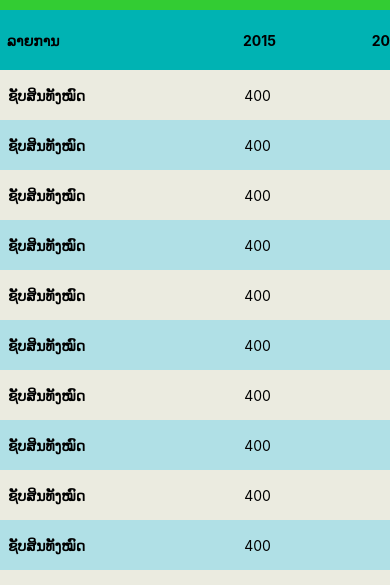
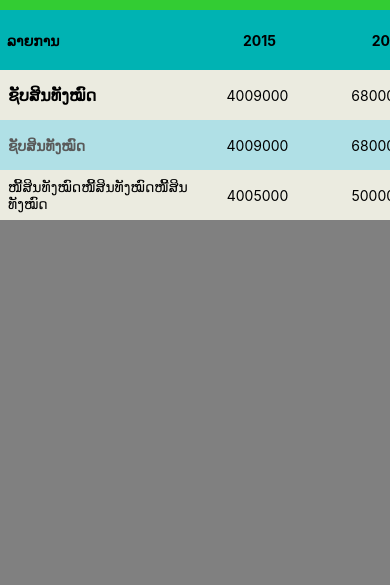
Before and after one commit to kerlorsenglao/bol_report, a React Native app: screen /Testing in a window 390 px wide. Shown: the part 243-828 px from the top of the page. Built offline with nearby package versions, Linux system fonts and the light colour scheme.

Commit message:
finished custom ListView

```diff
--- a/src/app/components/ListView.js
+++ b/src/app/components/ListView.js
@@ -1,6 +1,6 @@
 import { StyleSheet, Text, View, ScrollView, FlatList, useWindowDimensions } from 'react-native'
 import React from 'react'
-import { COLORS } from '../../constant'
+import { COLORS, SIZES } from '../../constant'
 import { TouchableOpacity } from 'react-native-gesture-handler'
 
 export default function ListView({heigth, header, content}) {
@@ -56,8 +56,33 @@ export default function ListView({heigth, header, content}) {
                                 height: 50,
                             }}>
                                 {
-                                    item.map((val,jndex)=>{
-                                        return(
+                                    // item.map((val,jndex)=>{
+                                    //     return(
+                                    //         <TouchableOpacity
+                                    //             key={jndex}
+                                    //             style={{
+                                    //                 width: width > height
+                                    //                     ? header.length == 2 ?  width/2-1 : header.length ==3 ? jndex ==0 ? width/2-1: width/4-1 :
+                                    //                     jndex==0 ?  width/3-1 : header.length > 3 ? width/5+15-1 : width/3-1: jndex==0 ? width/2-1 : header.length > 2 ? width/3-1 : width/2-1,
+                                    //                 paddingHorizontal: 2,
+                                    //                 paddingLeft: jndex ==0 ? 8 : 0,
+                                    //             }}
+                                    //             >
+                                    //             <Text
+                                    //                 style={{
+                                    //                     alignSelf: jndex==0 ? null :'center',
+                                    //                     fontWeight: jndex ==0 ? 'bold' : null,
+                                    //                     color: COLORS.black
+                                    //                     }}>{val}</Text>
+                                    //         </TouchableOpacity>
+                                    //     )
+                                    // })
+                                    header.map((val,jndex)=>{
+                                        let H = 'H_'
+                                        let S = 'S_'
+                                        // console.log(H.includes(item[val]))
+                                        // console.log(item[val].toString().includes(H))
+                                        return (
                                             <TouchableOpacity
                                                 key={jndex}
                                                 style={{
@@ -71,9 +96,11 @@ export default function ListView({heigth, header, content}) {
                                                 <Text
                                                     style={{
                                                         alignSelf: jndex==0 ? null :'center',
-                                                        fontWeight: jndex ==0 ? 'bold' : null,
-                                                        color: COLORS.black
-                                                        }}>{val}</Text>
+                                                        fontSize: item[val].toString().includes(H)?SIZES.medium: 14,
+                                                        fontWeight: item[val].toString().includes(H) || item[val].toString().includes(S)  ? 'bold' : null,
+                                                        color: item[val].toString().includes(S) ? '#595959' : COLORS.black,
+
+                                                        }}>{item[val].toString().includes(H) || item[val].toString().includes(S)? item[val].slice(2) : item[val]}</Text>
                                             </TouchableOpacity>
                                         )
                                     })
--- a/src/app/screens/Testing.js
+++ b/src/app/screens/Testing.js
@@ -15,22 +15,9 @@ import ListView from '../components/ListView'
 const  API_URL = Config.API_URL;
 const HeaderData = ['ລາຍການ',2015,2016]//
 const ContentData = [
-  ['ຊັບສິນທັງໝົດ',400.000 ],//, 500.000 , 7.000 , 55.000 , 900.000
-  ['ຊັບສິນທັງໝົດ',400.000],//,500.000,7.000,55.000,900.000
-  ['ຊັບສິນທັງໝົດ',400.000],//500.000,7.000,55.000,900.000
-  ['ຊັບສິນທັງໝົດ',400.000],//,500.000,7.000,55.000,900.000
-  ['ຊັບສິນທັງໝົດ',400.000 ],//, 500.000 , 7.000 , 55.000 , 900.000
-  ['ຊັບສິນທັງໝົດ',400.000],//,500.000,7.000,55.000,900.000
-  ['ຊັບສິນທັງໝົດ',400.000],//500.000,7.000,55.000,900.000
-  ['ຊັບສິນທັງໝົດ',400.000],//,500.000,7.000,55.000,900.000
-  ['ຊັບສິນທັງໝົດ',400.000 ],//, 500.000 , 7.000 , 55.000 , 900.000
-  ['ຊັບສິນທັງໝົດ',400.000],//,500.000,7.000,55.000,900.000
-  ['ຊັບສິນທັງໝົດ',400.000],//500.000,7.000,55.000,900.000
-  ['ຊັບສິນທັງໝົດ',400.000],//,500.000,7.000,55.000,900.000
-  ['ຊັບສິນທັງໝົດ',400.000 ],//, 500.000 , 7.000 , 55.000 , 900.000
-  ['ຊັບສິນທັງໝົດ',400.000],//,500.000,7.000,55.000,900.000
-  ['ຊັບສິນທັງໝົດ',400.000],//500.000,7.000,55.000,900.000
-  ['ຊັບສິນທັງໝົດ',400.000],//,500.000,7.000,55.000,900.000
+  {'ລາຍການ':'H_ຊັບສິນທັງໝົດ','2015':4009000,'2016' :68000000},//, 500.000 , 7.000 , 55.000 , 900.000
+  {'ລາຍການ':'S_ຊັບສິນທັງໝົດ','2015':4009000,'2016' :68000000},//, 500.000 , 7.000 , 55.000 , 900.000
+  {'ລາຍການ':'ໜີ້ສິນທັງໝົດໜີ້ສິນທັງໝົດໜີ້ສິນທັງໝົດ','2015':4005000,'2016' :50000000},
 ]
 
 let data = [
```
